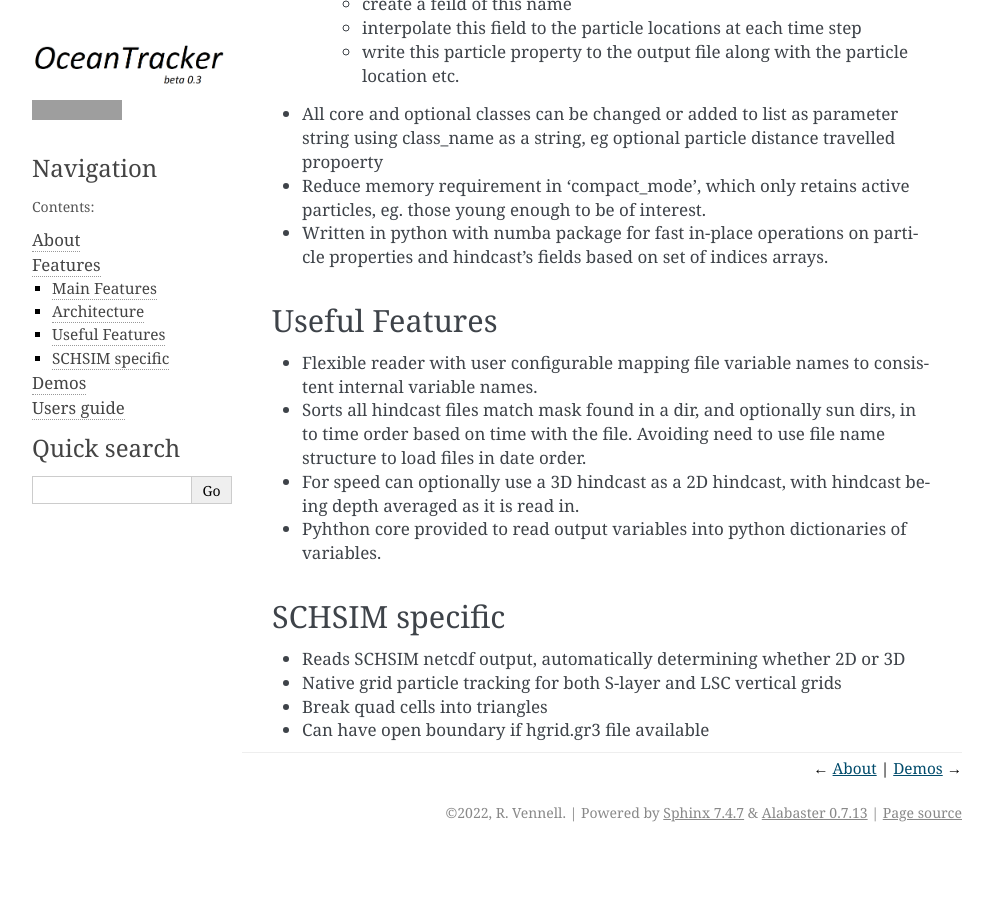
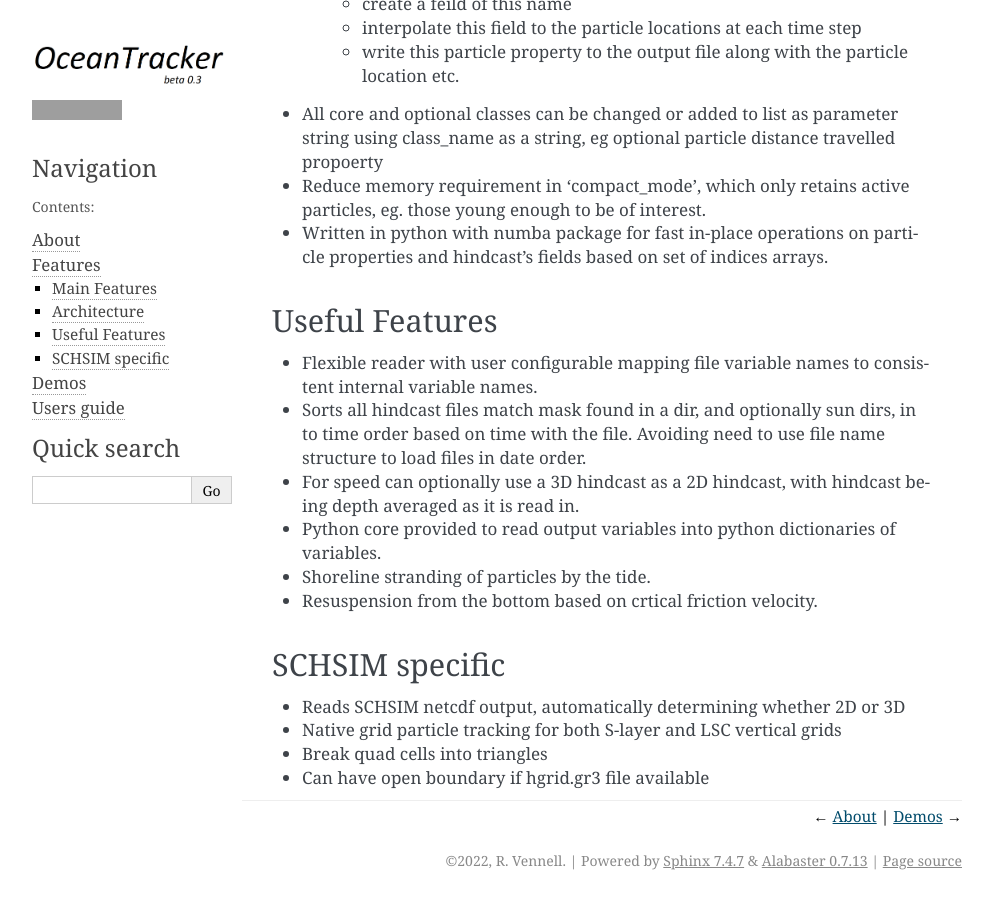
Before and after one commit to 465b/oceantracker_pruned_tmp, a Sphinx documentation site: the page built from docs/info/features.rst, in a window 1280 px wide and 900 px high, scrolled down 853 px. Shown: the whole window, without its empty margins (148-1141 px from the left). Built offline with Sphinx 7.4.7, drawn with Linux system fonts in a browser that asks for light colours; pages that are not in the unit, such as notebooks, are missing from menus; before the commit the page ends 1705 px from its top, so only the background shows below that; grey boxes are pictures that could not be loaded.

Commit message:
0.3.0013 added to features docs
Former-commit-id: fa7cde4f7f6b297f9b6ad131bec7a7647dafe393

```diff
--- a/docs/index.rst
+++ b/docs/index.rst
@@ -33,7 +33,7 @@ or by an expert adding their specialised code for novel particle behaviours or s
 
 
 ====================
-Main Features
+Features
 ====================
 
 * Fast and extendable offline native grid particle tracking for unstructured grids [1]_
--- a/docs/info/features.rst
+++ b/docs/info/features.rst
@@ -42,7 +42,9 @@ Useful Features
 * Flexible reader with user configurable mapping  file variable names to consistent internal variable names.
 * Sorts all hindcast files match mask found in a dir, and optionally sun dirs, in to time order based on time with the file. Avoiding need to use file name structure to load files in date order.
 * For speed can optionally use a 3D hindcast as a 2D hindcast, with hindcast being depth averaged as it is read in.
-* Pyhthon core provided to read output variables into python dictionaries of variables.
+* Python core provided to read output variables into python dictionaries of variables.
+* Shoreline stranding of particles by the tide.
+* Resuspension from the bottom based on crtical friction velocity.
 
 
 SCHSIM specific
```
Also changed, not shown: 3 other files.
